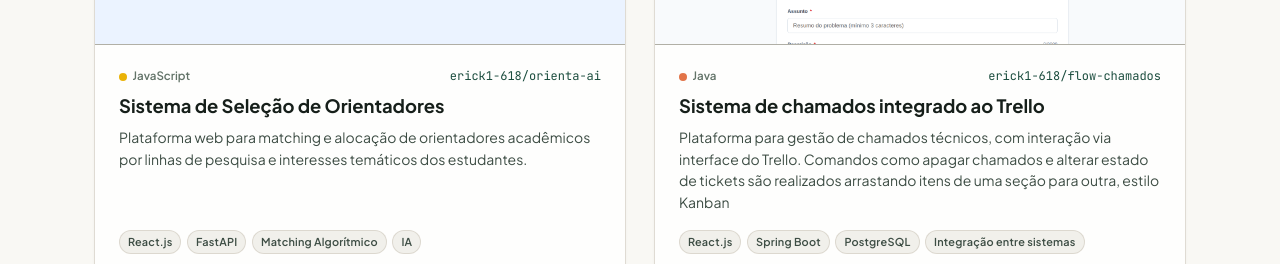
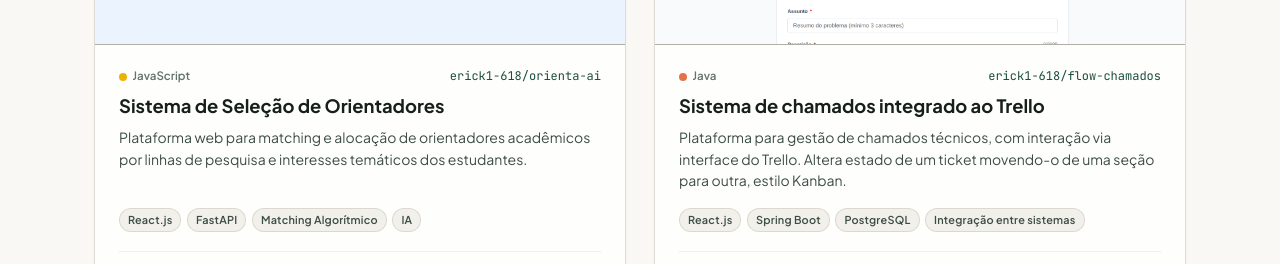
Before and after one commit to erick1-618/eabrb-portfolio, a React (Vite) app: page / in a window 1280 px wide. Shown: the part 3060-3324 px from the top of the page. Built offline with nearby package versions, Linux system fonts and the light colour scheme.

Commit message:
style: reduz texto do flow

```diff
--- a/src/components/PinnedProjects.jsx
+++ b/src/components/PinnedProjects.jsx
@@ -30,7 +30,7 @@ export default function PinnedProjects() {
       id: 'flow-chamados',
       name: 'flow-chamados',
       title: 'Sistema de chamados integrado ao Trello',
-      description: 'Plataforma para gestão de chamados técnicos, com interação via interface do Trello. Comandos como apagar chamados e alterar estado de tickets são realizados arrastando itens de uma seção para outra, estilo Kanban',
+      description: 'Plataforma para gestão de chamados técnicos, com interação via interface do Trello. Altera estado de um ticket movendo-o de uma seção para outra, estilo Kanban.',
       language: 'Java',
       languageColor: '#e27448',
       tags: ['React.js', 'Spring Boot', 'PostgreSQL', 'Integração entre sistemas'],
```
